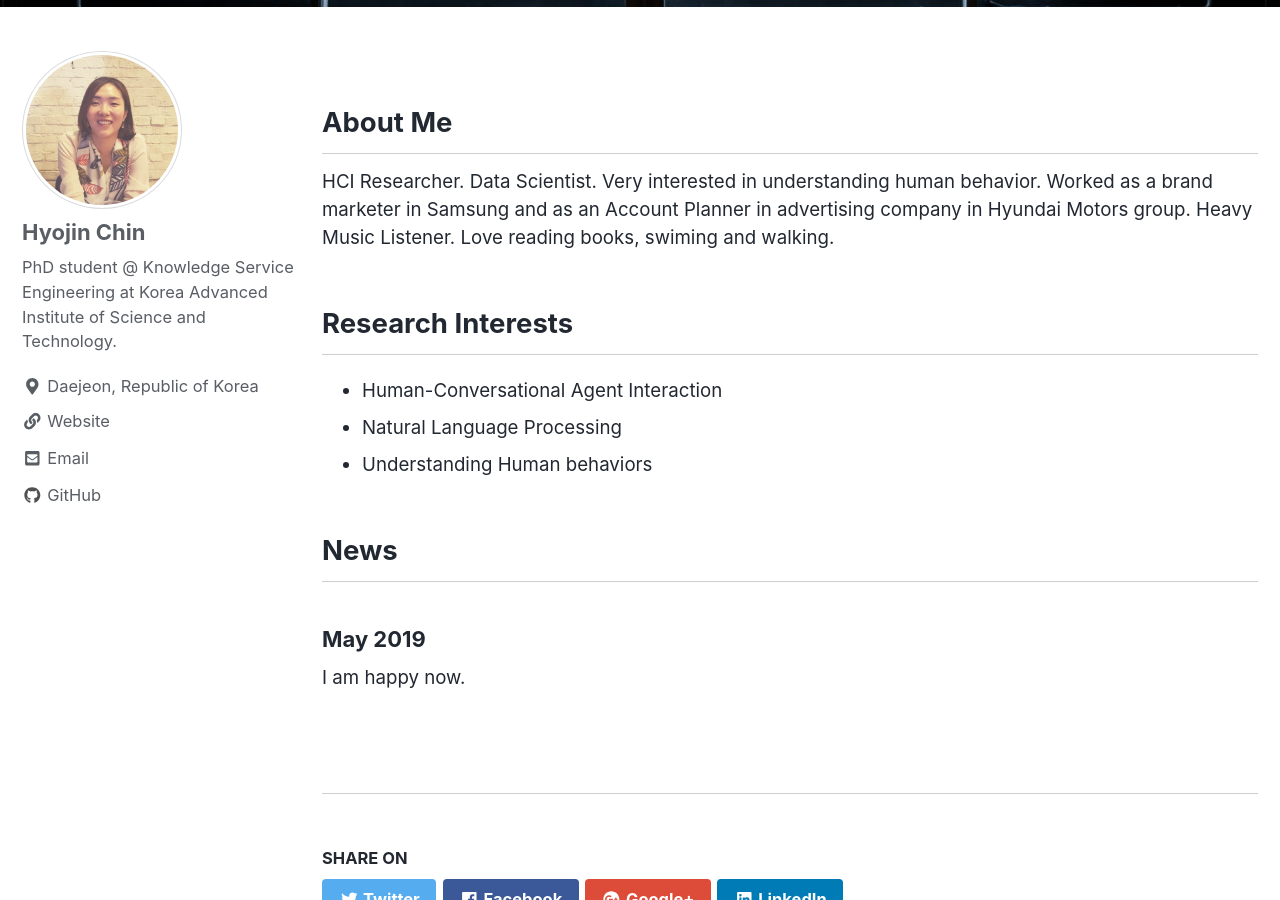
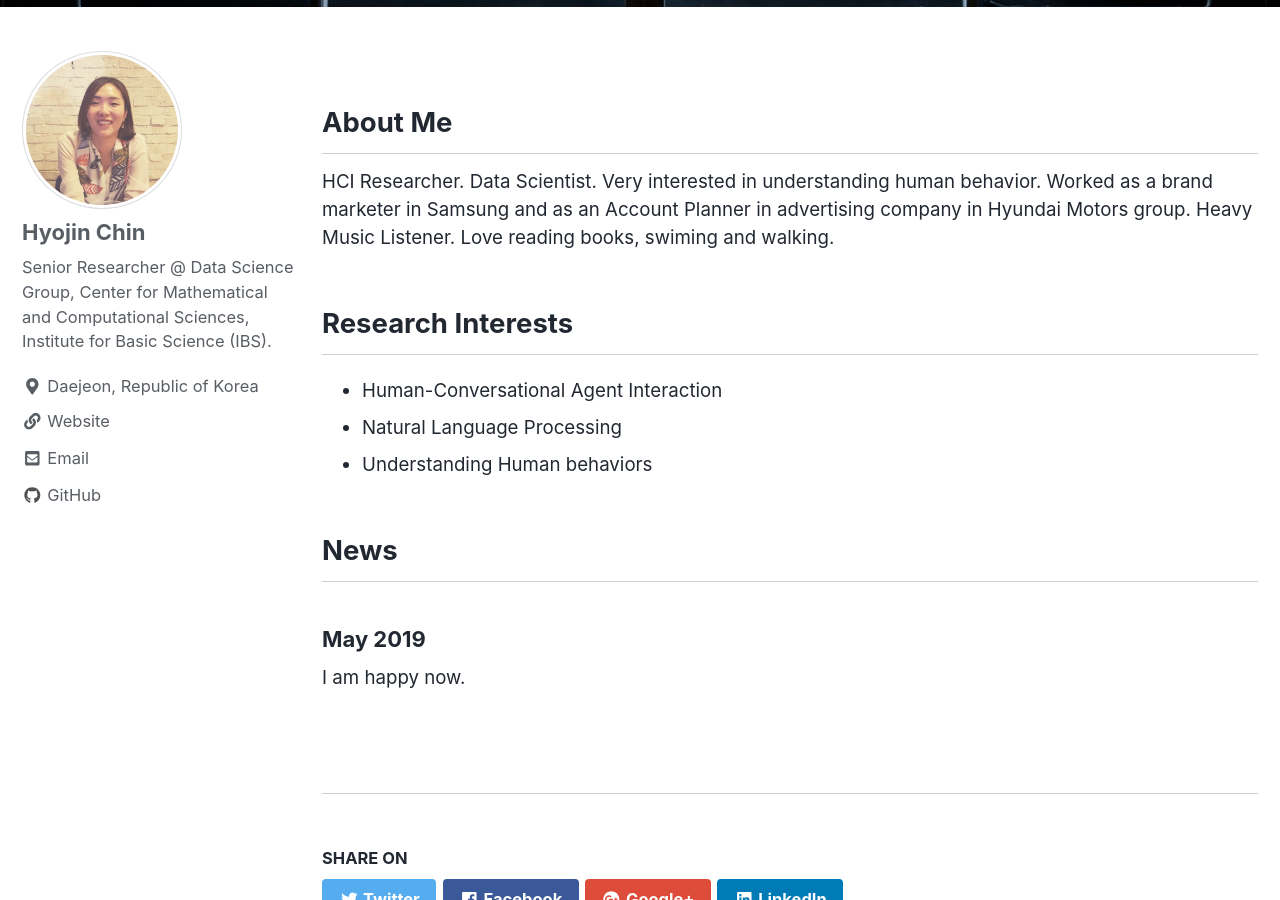
Before and after one commit to tesschin/tesschin.github.io, a Jekyll site: the page built from index.md, in a window 1280 px wide and 900 px high, scrolled down 383 px. Built offline with Jekyll 4.4.1, drawn with Linux system fonts in a browser that asks for light colours; nearby versions of some CDN libraries; the list of posts is cut into pages by our own code.

Commit message:
Update authors.yml

```diff
--- a/_data/authors.yml
+++ b/_data/authors.yml
@@ -3,9 +3,9 @@
 Hyojin Chin:
   name             : "Hyojin Chin"
   avatar           : "/assets/images/profile.jpg" # path of avatar image, e.g. "/assets/images/bio-photo.jpg"
-  bio              : "PhD student @ Knowledge Service Engineering at Korea Advanced Institute of Science and Technology."
+  bio              : "Senior Researcher @ Data Science Group, Center for Mathematical and Computational Sciences, Institute for Basic Science (IBS)."
   location         : "Daejeon, Republic of Korea"
-  email            : tesschin@kaist.ac.kr
+  email            : tesschin@gmail.com
   uri              : http://tesschin.github.io
   bitbucket        :
   codepen          :
```
